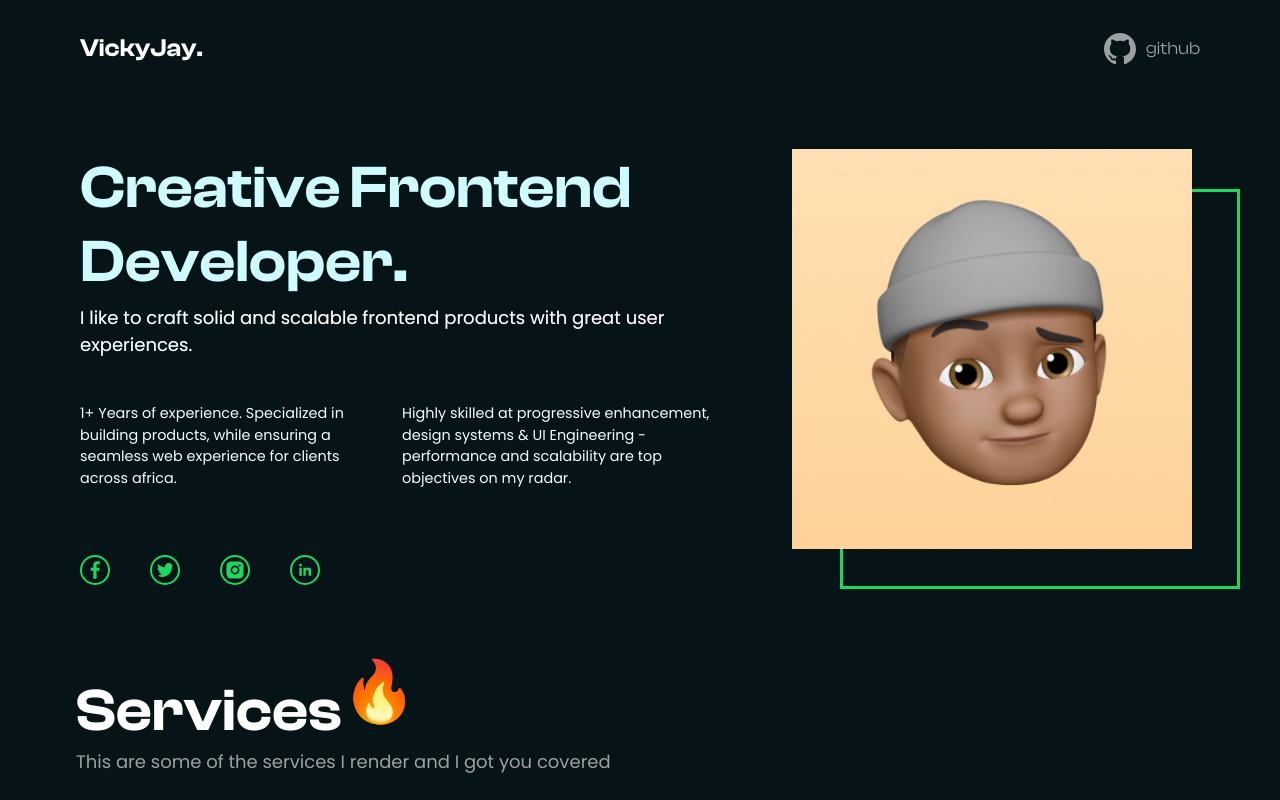
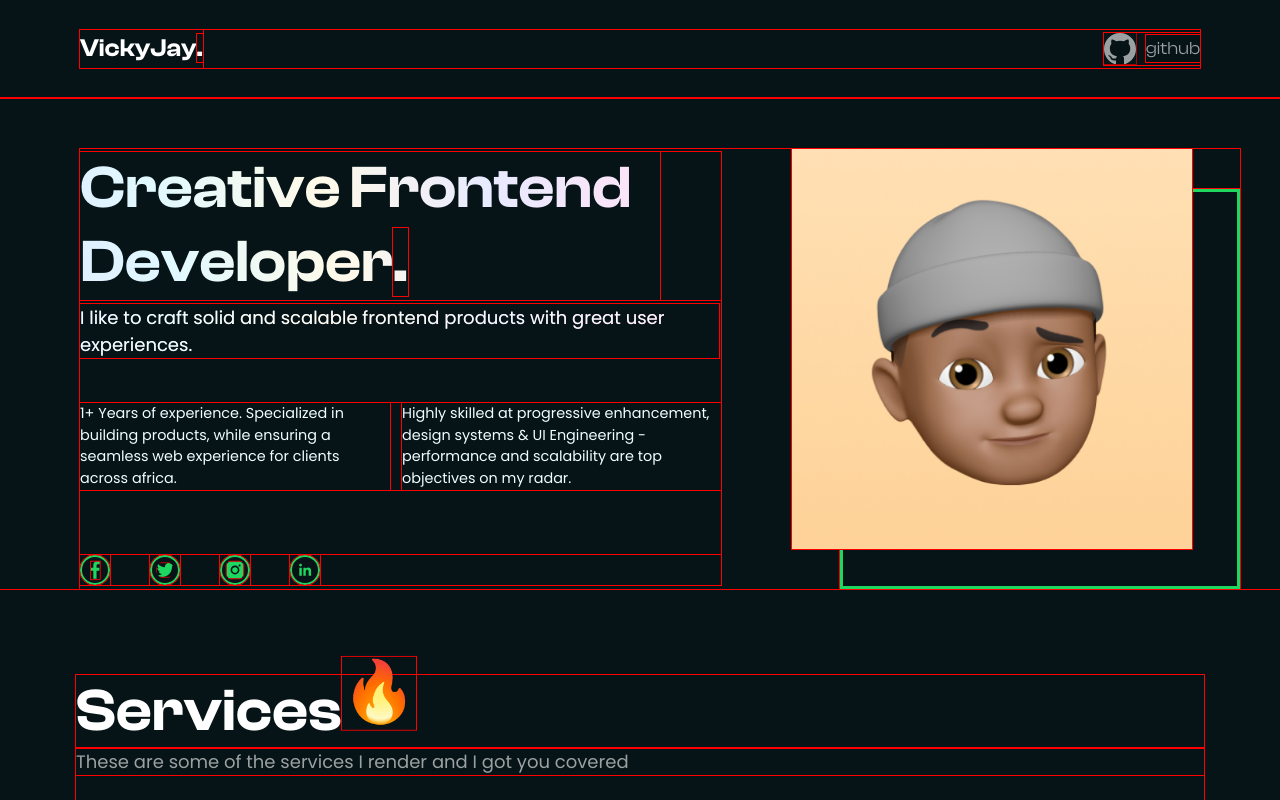
Before and after one commit to Victorola-coder/VickyJay, a React (Vite) app: page / in a window 1280 px wide. Shown: the top 800 px of the page. Built offline with nearby package versions, Linux system fonts and the light colour scheme.

Commit message:
--sexy gradients init

```diff
--- a/index.html
+++ b/index.html
@@ -59,9 +59,6 @@
       name="twitter:image"
       content="https://res.cloudinary.com/dkoe20rzl/image/upload/v1692130992/cover_xhnhes.png"
     />
-
-    <!-- Meta Tags Generated via https://www.opengraph.xyz -->
-
     <link rel="preconnect" href="https://fonts.googleapis.com" />
     <link rel="preconnect" href="https://fonts.gstatic.com" crossorigin />
     <link
--- a/src/components/Hero.jsx
+++ b/src/components/Hero.jsx
@@ -8,9 +8,9 @@ const Hero = () => {
       <section className="mx-auto px-[38px] pt-[75px] md:px-[26px] lg:pt-[51px] lg:pl-[80px] lg:pr-[40px]">
         <div className="flex flex-col items-start flex-1 md:flex md:flex-row md:gap-10 md:items-center lg:flex lg:flex-row lg:items-center lg:space-x-12 lg:justify-between">
           <div>
-            <div className={`gradientTexts`}>
+            <div className={`gradientText`}>
               <h1
-                className={`font-clashbold font-semibold text-[40px] leading-[36.9px] text-[#CFFAFF] md:leading-[4 5px] md:text-[35px] md:max-w-max lg:leading-[73.8px] lg:max-w-[580px] lg:text-[60px] `}
+              // className={`font-clashbold font-semibold text-[40px] leading-[36.9px] text-[#CFFAFF] md:leading-[4 5px] md:text-[35px] md:max-w-max lg:leading-[73.8px] lg:max-w-[580px] lg:text-[60px] `}
               >
                 Creative Frontend Developer<span>.</span>
               </h1>
--- a/src/components/Navbar.jsx
+++ b/src/components/Navbar.jsx
@@ -33,7 +33,7 @@ const Navbar = () => {
                 target="_blank"
                 rel="noreferrer"
               >
-                <span className={`flex items-center gap-[8px] md:gap-[10px]`}>
+                <span className={` flex items-center gap-[8px] md:gap-[10px]`}>
                   <GhIcon
                     className={`hover:opacity-100 opacity-60 w-[26px] h-[26px] md:w-[32px] md:h-[32px]`}
                   />
--- a/src/components/Services.jsx
+++ b/src/components/Services.jsx
@@ -12,7 +12,7 @@ const Services = () => {
         <p
           className={`text-[#FFFFFF99] font-medium text-[15px] leading-[22.5px]  lg:text-[18px] lg:leading-[27px]`}
         >
-          This are some of the services I render and I got you covered
+          These are some of the services I render and I got you covered
         </p>
       </div>
 
@@ -96,7 +96,7 @@ const Services = () => {
                 Web Accessibility
               </h4>
               <p
-                className={`font-normal text-[13px] leading-[19.5px] max-w-[308px] mt-4 lg:mt-[27px] lg:max-w-[466px] lg:leading-[30px] lg:text-[20px]`}
+                className={`font-normal text-[13px] leading-[19.5px] max-w-[308px] ensure mt-4 lg:mt-[27px] lg:max-w-[466px] lg:leading-[30px] lg:text-[20px]`}
               >
                 Ensuring that websites and applications are accessible to users
                 with disabilities by implementing features like proper HTML
--- a/src/index.css
+++ b/src/index.css
@@ -7,7 +7,7 @@
   padding: 0;
   box-sizing: border-box;
   scroll-behavior: smooth;
-  /* outline: 1px solid red; */
+  outline: 1px solid red;
 }
 
 body,
@@ -121,10 +121,17 @@ html {
 
 .gradientText h1 {
   /* font-size: 4em; */
-  @apply text-[60px] leading-[50px];
-  font-weight: 900;
+  @apply font-clashbold font-semibold text-[40px] leading-[36.9px] text-[#CFFAFF] md:leading-[45px] md:text-[35px] md:max-w-max lg:leading-[73.8px] lg:max-w-[580px] lg:text-[60px];
+  /* font-weight: 900; */
   /* line-height: 1.2; */
   /* letter-spacing: -0.03em; */
   color: rgba(255, 255, 255, 0);
   text-transform: capitalize;
 }
+
+.gradientText h2 {
+  color: rgba(255, 255, 255, 0);
+  text-transform: capitalize;
+
+  @apply flex items-center font-clashbold font-semibold text-white text-[20px] leading-[30.75px] lg:text-[60px] lg:leading-[73.8px];
+}
```
Also changed, not shown: 1 other file (tests, documents, lock files or other folders).
